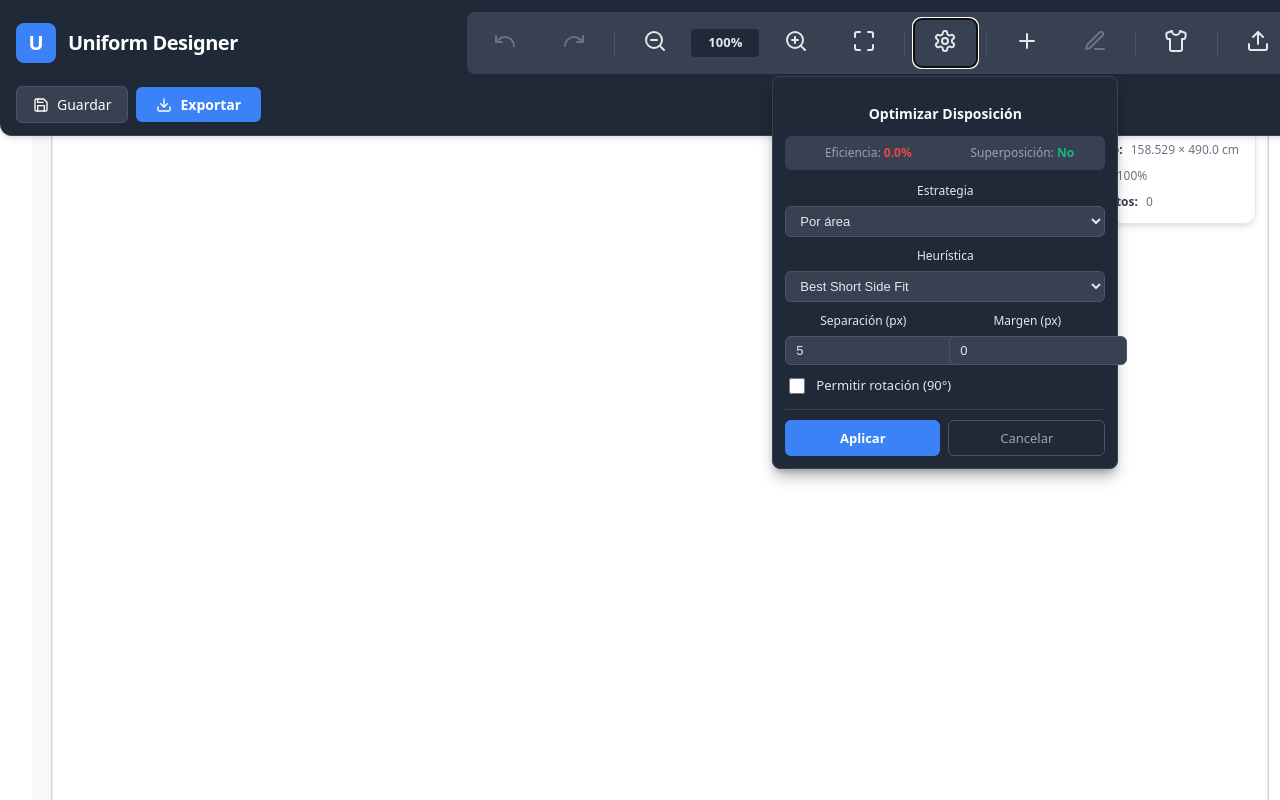
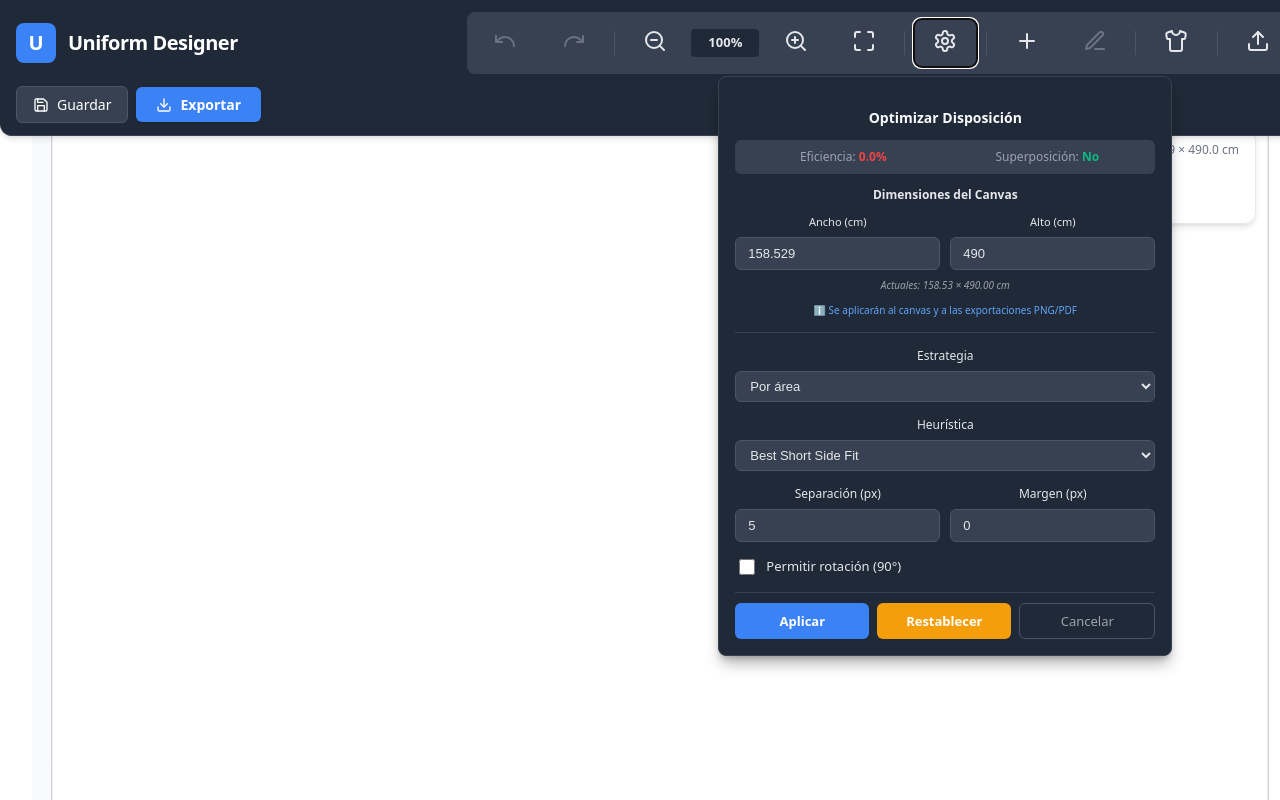
Before and after one commit to omarrendon/uniform-perfect-designer, a React (Vite) app: page / in a window 1280 px wide. Both pictures are taken after a click on the button 945 px from the left and 43 px from the top of the page. Shown: the top 800 px of the page. Built offline with nearby package versions, Linux system fonts and the light colour scheme.

Commit message:
Se modifico visualmente el contenedor e las configuraciones, ahora el usuario puede definir el ancho y alto del canvas

```diff
--- a/src/modules/Header.tsx
+++ b/src/modules/Header.tsx
@@ -92,6 +92,16 @@ export const Header: React.FC = () => {
     heuristic: "BSSF",
   });
 
+  // Estado para dimensiones personalizadas del canvas
+  const [customCanvasWidth, setCustomCanvasWidth] = useState<number>(canvasConfig.width);
+  const [customCanvasHeight, setCustomCanvasHeight] = useState<number>(canvasConfig.height);
+
+  // Sincronizar valores locales con canvasConfig cuando cambie
+  useEffect(() => {
+    setCustomCanvasWidth(canvasConfig.width);
+    setCustomCanvasHeight(canvasConfig.height);
+  }, [canvasConfig.width, canvasConfig.height]);
+
   const exportDropdownRef = useRef<HTMLDivElement>(null);
   const optimizeDropdownRef = useRef<HTMLDivElement>(null);
   const saveDropdownRef = useRef<HTMLDivElement>(null);
@@ -333,10 +343,52 @@ export const Header: React.FC = () => {
   //   setShowOptimizeModal(true);
   // };
 
-  const applyOptimization = () => {
+  const resetOptimizationSettings = () => {
+    // Restablecer dimensiones del canvas a valores por defecto
+    const DEFAULT_WIDTH = 158.529;
+    const DEFAULT_HEIGHT = 490;
+
+    setCustomCanvasWidth(DEFAULT_WIDTH);
+    setCustomCanvasHeight(DEFAULT_HEIGHT);
+
+    // Restablecer opciones de layout a valores por defecto
+    setLayoutOptions({
+      elementGap: 5,
+      canvasMargin: 0,
+      canvasMarginV: 0,
+      allowRotation: false,
+      sortStrategy: "area",
+      heuristic: "BSSF",
+    });
+
+    console.log('🔄 Configuración restablecida a valores por defecto');
+  };
+
+  const applyOptimization = async () => {
+    // 1. Actualizar dimensiones del canvas si fueron modificadas
+    console.log('🔧 Aplicando nuevas dimensiones del canvas:', {
+      anterior: { width: canvasConfig.width, height: canvasConfig.height },
+      nueva: { width: customCanvasWidth, height: customCanvasHeight }
+    });
+
+    // Aplicar las nuevas dimensiones al store
+    const { setCanvasConfig } = useDesignerStore.getState();
+    setCanvasConfig({
+      width: customCanvasWidth,
+      height: customCanvasHeight,
+    });
+
+    // Esperar un momento para que React procese el cambio
+    await new Promise(resolve => setTimeout(resolve, 100));
+
+    // Obtener el canvasConfig actualizado del store
+    const updatedCanvasConfig = useDesignerStore.getState().canvasConfig;
+    console.log('✅ Verificación después de setCanvasConfig:', updatedCanvasConfig);
+
+    // 2. Ejecutar optimización con las nuevas dimensiones
     const result = optimizeLayoutAdvanced(
       elements,
-      canvasConfig,
+      updatedCanvasConfig,
       layoutOptions
     );
 
@@ -371,17 +423,22 @@ export const Header: React.FC = () => {
     });
 
     // Mostrar resultados
-    const newMetrics = calculateLayoutMetrics(optimized, canvasConfig);
+    const newMetrics = calculateLayoutMetrics(optimized, updatedCanvasConfig);
     setLayoutMetrics(newMetrics);
 
+    // Cerrar el modal primero
+    setShowOptimizeDropdown(false);
+
+    // Esperar un momento más antes de mostrar el alert
+    await new Promise(resolve => setTimeout(resolve, 200));
+
     alert(
-      `Optimización completada!\n\nEficiencia: ${result.efficiency.toFixed(
+      `Optimización completada!\n\nDimensiones del canvas: ${updatedCanvasConfig.width.toFixed(2)} × ${updatedCanvasConfig.height.toFixed(2)} cm\nEficiencia: ${result.efficiency.toFixed(
         1
       )}%\nPáginas utilizadas: ${result.pagesUsed}\nElementos procesados: ${
         result.totalElements
       }`
     );
-    setShowOptimizeModal(false);
   };
 
   // Handlers para carga masiva de imágenes
@@ -596,6 +653,10 @@ export const Header: React.FC = () => {
                     canvasConfig
                   );
                   setLayoutMetrics(currentMetrics);
+
+                  // Sincronizar dimensiones del canvas con el estado actual
+                  setCustomCanvasWidth(canvasConfig.width);
+                  setCustomCanvasHeight(canvasConfig.height);
                 }
                 setShowOptimizeDropdown(!showOptimizeDropdown);
               }}
@@ -620,9 +681,9 @@ export const Header: React.FC = () => {
                   transform: "translateX(-50%)",
                   backgroundColor: "#1f2937",
                   borderRadius: "8px",
-                  padding: "12px",
-                  minWidth: "320px",
-                  maxWidth: "380px",
+                  padding: "16px",
+                  minWidth: "420px",
+                  maxWidth: "480px",
                   boxShadow:
                     "0 10px 15px -3px rgba(0, 0, 0, 0.3), 0 4px 6px -2px rgba(0, 0, 0, 0.2)",
                   border: "1px solid #374151",
@@ -694,8 +755,124 @@ export const Header: React.FC = () => {
                   </div>
                 )}
 
+                {/* Canvas Dimensions */}
+                <div style={{ marginBottom: "14px" }}>
+                  <label
+                    style={{
+                      display: "block",
+                      fontSize: "12px",
+                      fontWeight: "600",
+                      color: "#e5e7eb",
+                      marginBottom: "10px",
+                    }}
+                  >
+                    Dimensiones del Canvas
+                  </label>
+                  <div
+                    style={{
+                      display: "grid",
+                      gridTemplateColumns: "1fr 1fr",
+                      gap: "10px",
+                    }}
+                  >
+                    <div>
+                      <label
+                        style={{
+                          display: "block",
+                          fontSize: "11px",
+                          fontWeight: "500",
+                          color: "#e5e7eb",
+                          marginBottom: "6px",
+                        }}
+                      >
+                        Ancho (cm)
+                      </label>
+                      <input
+                        type="number"
+                        value={customCanvasWidth}
+                        onChange={e =>
+                          setCustomCanvasWidth(Number(e.target.value))
+                        }
+                        min={10}
+                        max={500}
+                        step={0.1}
+                        style={{
+                          width: "100%",
+                          padding: "8px 12px",
+                          backgroundColor: "#374151",
+                          color: "#e5e7eb",
+                          border: "1px solid #4b5563",
+                          borderRadius: "6px",
+                          fontSize: "13px",
+                          boxSizing: "border-box",
+                        }}
+                      />
+                    </div>
+                    <div>
+                      <label
+                        style={{
+                          display: "block",
+                          fontSize: "11px",
+                          fontWeight: "500",
+                          color: "#e5e7eb",
+                          marginBottom: "6px",
+                        }}
+                      >
+                        Alto (cm)
+                      </label>
+                      <input
+                        type="number"
+                        value={customCanvasHeight}
+                        onChange={e =>
+                          setCustomCanvasHeight(Number(e.target.value))
+                        }
+                        min={10}
+                        max={1000}
+                        step={0.1}
+                        style={{
+                          width: "100%",
+                          padding: "8px 12px",
+                          backgroundColor: "#374151",
+                          color: "#e5e7eb",
+                          border: "1px solid #4b5563",
+                          borderRadius: "6px",
+                          fontSize: "13px",
+                          boxSizing: "border-box",
+                        }}
+                      />
+                    </div>
+                  </div>
+                  <p
+                    style={{
+                      fontSize: "10px",
+                      color: "#9ca3af",
+                      marginTop: "8px",
+                      fontStyle: "italic",
+                    }}
+                  >
+                    Actuales: {canvasConfig.width.toFixed(2)} × {canvasConfig.height.toFixed(2)} cm
+                  </p>
+                  <p
+                    style={{
+                      fontSize: "10px",
+                      color: "#60a5fa",
+                      marginTop: "4px",
+                    }}
+                  >
+                    ℹ️ Se aplicarán al canvas y a las exportaciones PNG/PDF
+                  </p>
+                </div>
+
+                <div
+                  style={{
+                    height: "1px",
+                    backgroundColor: "#374151",
+                    margin: "14px 0",
+                  }}
+                />
+
                 {/* Strategy Selection */}
-                <div style={{ marginBottom: "10px" }}>
+                <div style={{ marginBottom: "14px" }}>
                   <label
                     style={{
                       display: "block",
@@ -735,7 +912,7 @@ export const Header: React.FC = () => {
                 </div>
 
                 {/* Heuristic Selection */}
-                <div style={{ marginBottom: "10px" }}>
+                <div style={{ marginBottom: "14px" }}>
                   <label
                     style={{
                       display: "block",
@@ -778,8 +955,8 @@ export const Header: React.FC = () => {
                   style={{
                     display: "grid",
                     gridTemplateColumns: "1fr 1fr",
-                    gap: "8px",
-                    marginBottom: "10px",
+                    gap: "10px",
+                    marginBottom: "14px",
                   }}
                 >
                   <div>
@@ -807,12 +984,13 @@ export const Header: React.FC = () => {
                       max={50}
                       style={{
                         width: "100%",
-                        padding: "6px 10px",
+                        padding: "8px 12px",
                         backgroundColor: "#374151",
                         color: "#e5e7eb",
                         border: "1px solid #4b5563",
                         borderRadius: "6px",
                         fontSize: "13px",
+                        boxSizing: "border-box",
                       }}
                     />
                   </div>
@@ -841,19 +1019,20 @@ export const Header: React.FC = () => {
                       max={100}
                       style={{
                         width: "100%",
-                        padding: "6px 10px",
+                        padding: "8px 12px",
                         backgroundColor: "#374151",
                         color: "#e5e7eb",
                         border: "1px solid #4b5563",
                         borderRadius: "6px",
                         fontSize: "13px",
+                        boxSizing: "border-box",
                       }}
                     />
                   </div>
                 </div>
 
                 {/* Rotation Checkbox */}
-                <div style={{ marginBottom: "12px" }}>
+                <div style={{ marginBottom: "14px" }}>
                   <label
                     style={{
                       display: "flex",
@@ -894,14 +1073,14 @@ export const Header: React.FC = () => {
                 {/* Action Buttons */}
                 <div style={{ display: "flex", gap: "8px" }}>
                   <button
-                    onClick={() => {
+                    onClick={async () => {
                       const currentMetrics = calculateLayoutMetrics(
                         elements,
                         canvasConfig
                       );
                       setLayoutMetrics(currentMetrics);
-                      applyOptimization();
-                      setShowOptimizeDropdown(false);
+                      await applyOptimization();
+                      // El modal ya se cierra dentro de applyOptimization
                     }}
                     style={{
                       flex: 1,
@@ -923,6 +1102,30 @@ export const Header: React.FC = () => {
                     }}
                   >
                     Aplicar
+                  </button>
+                  <button
+                    onClick={resetOptimizationSettings}
+                    style={{
+                      flex: 1,
+                      padding: "8px 12px",
+                      backgroundColor: "#f59e0b",
+                      color: "white",
+                      border: "none",
+                      borderRadius: "6px",
+                      fontSize: "13px",
+                      fontWeight: "600",
+                      cursor: "pointer",
+                      transition: "all 0.15s",
+                    }}
+                    onMouseEnter={e => {
+                      e.currentTarget.style.backgroundColor = "#d97706";
+                    }}
+                    onMouseLeave={e => {
+                      e.currentTarget.style.backgroundColor = "#f59e0b";
+                    }}
+                    title="Restablecer todas las configuraciones a valores por defecto"
+                  >
+                    Restablecer
                   </button>
                   <button
                     onClick={() => setShowOptimizeDropdown(false)}
```
Also changed, not shown: src/store/desingerStore.ts (+4 -4 lines).
